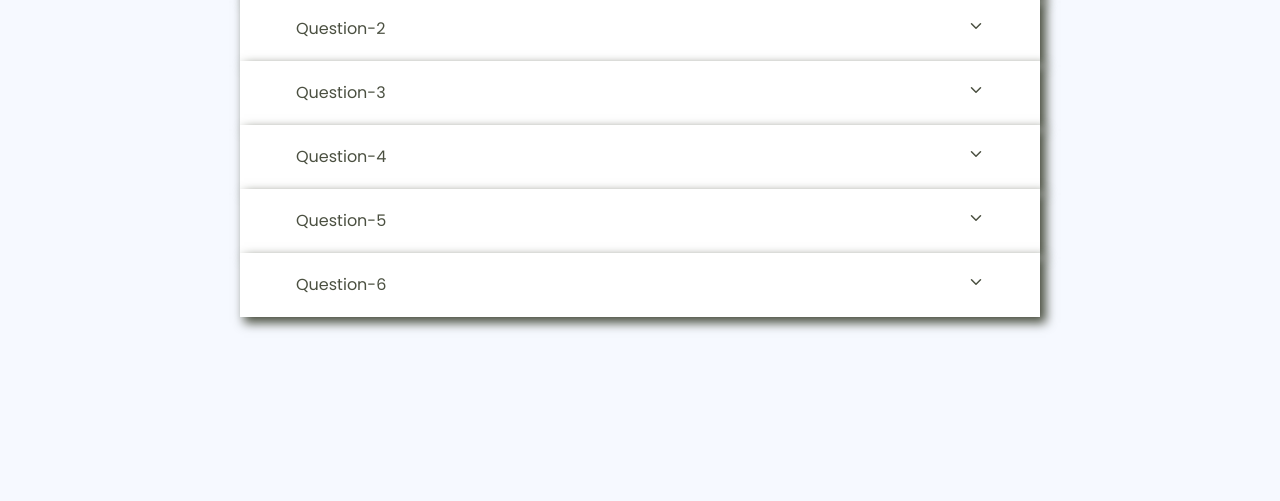
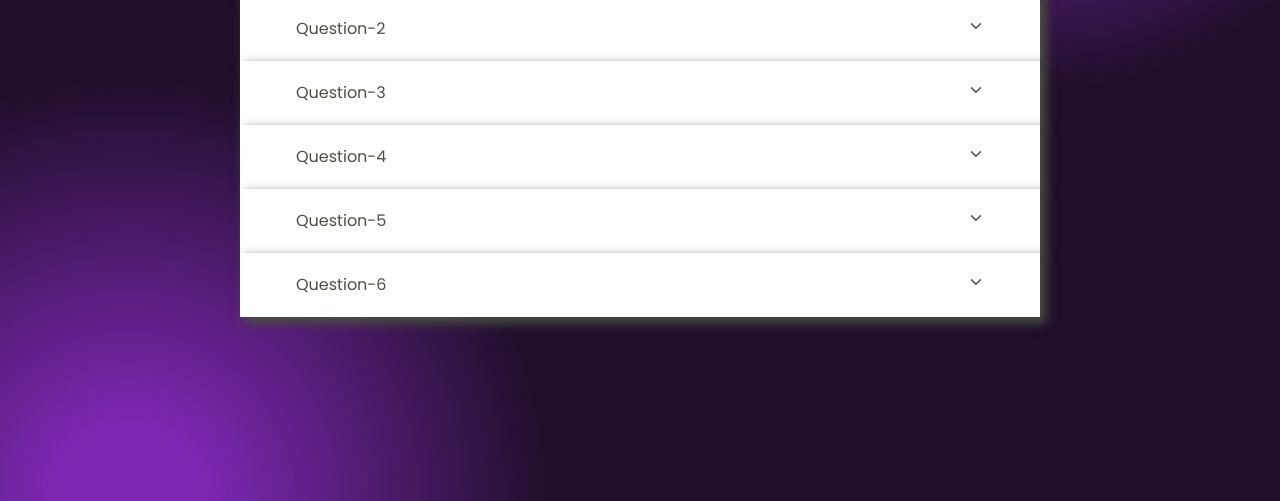
Before and after one commit to Graca-OAWEB/faq-responsiva, a plain HTML site: page index.html in a window 1280 px wide. Shown: the part 299-800 px from the top of the page. Drawn offline with nearby package versions, Linux system fonts and the light colour scheme.

Commit message:
Update style.css

```diff
--- a/style.css
+++ b/style.css
@@ -16,7 +16,8 @@ body{
   justify-items: center;
   align-content: center;
   align-items: center;
-  background-color: #F6F9FF;
+ /* background-color: #F6F9FF;*/
+  background-image: radial-gradient(circle at 10% 100%, rgb(127, 40, 181) 5%, transparent 30%), radial-gradient(circle at 80% 0%, rgb(127, 40, 181) 5%, rgb(32, 15, 43) 30%)
 }
 main{
   height: 80vh;
```
